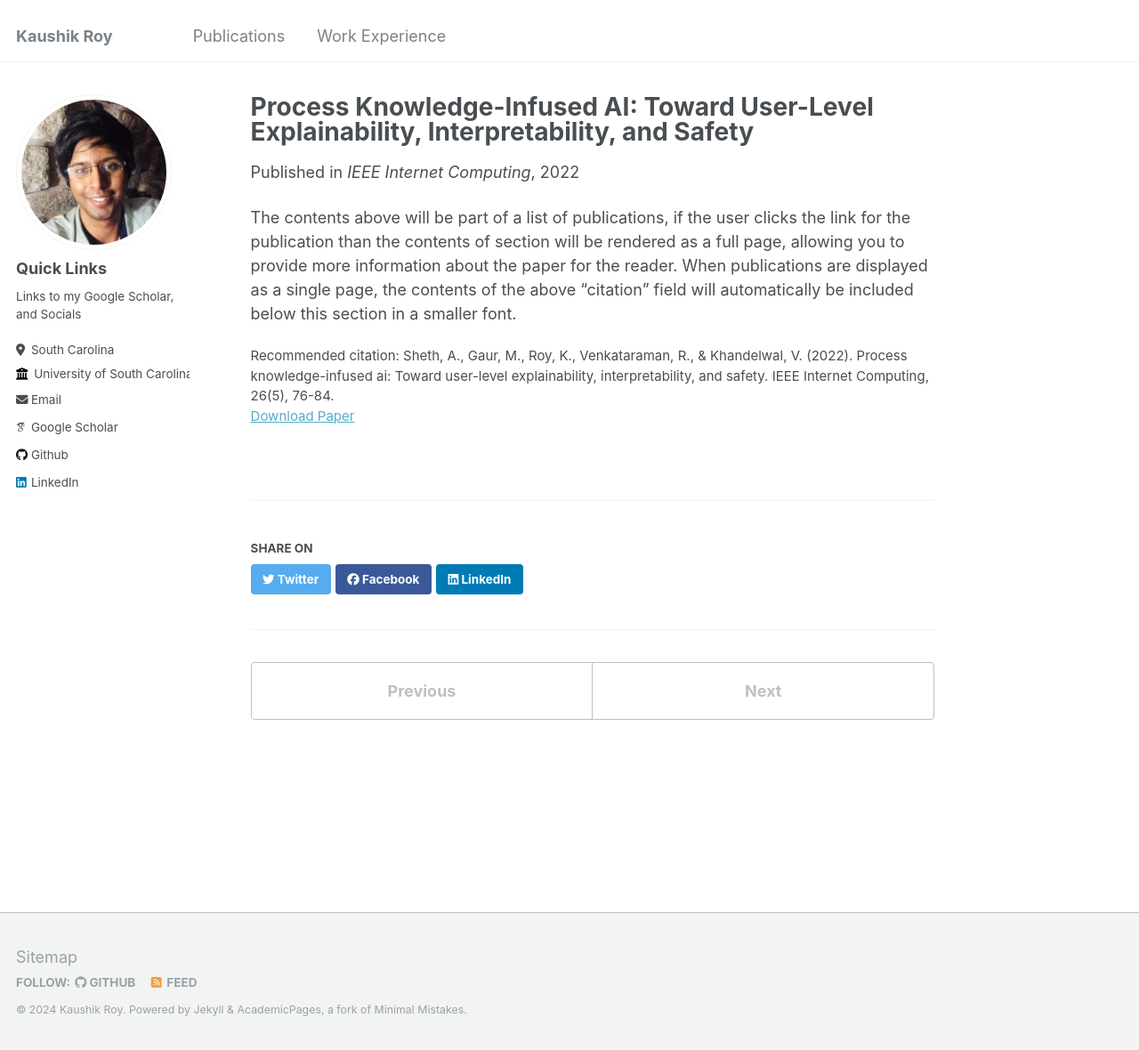
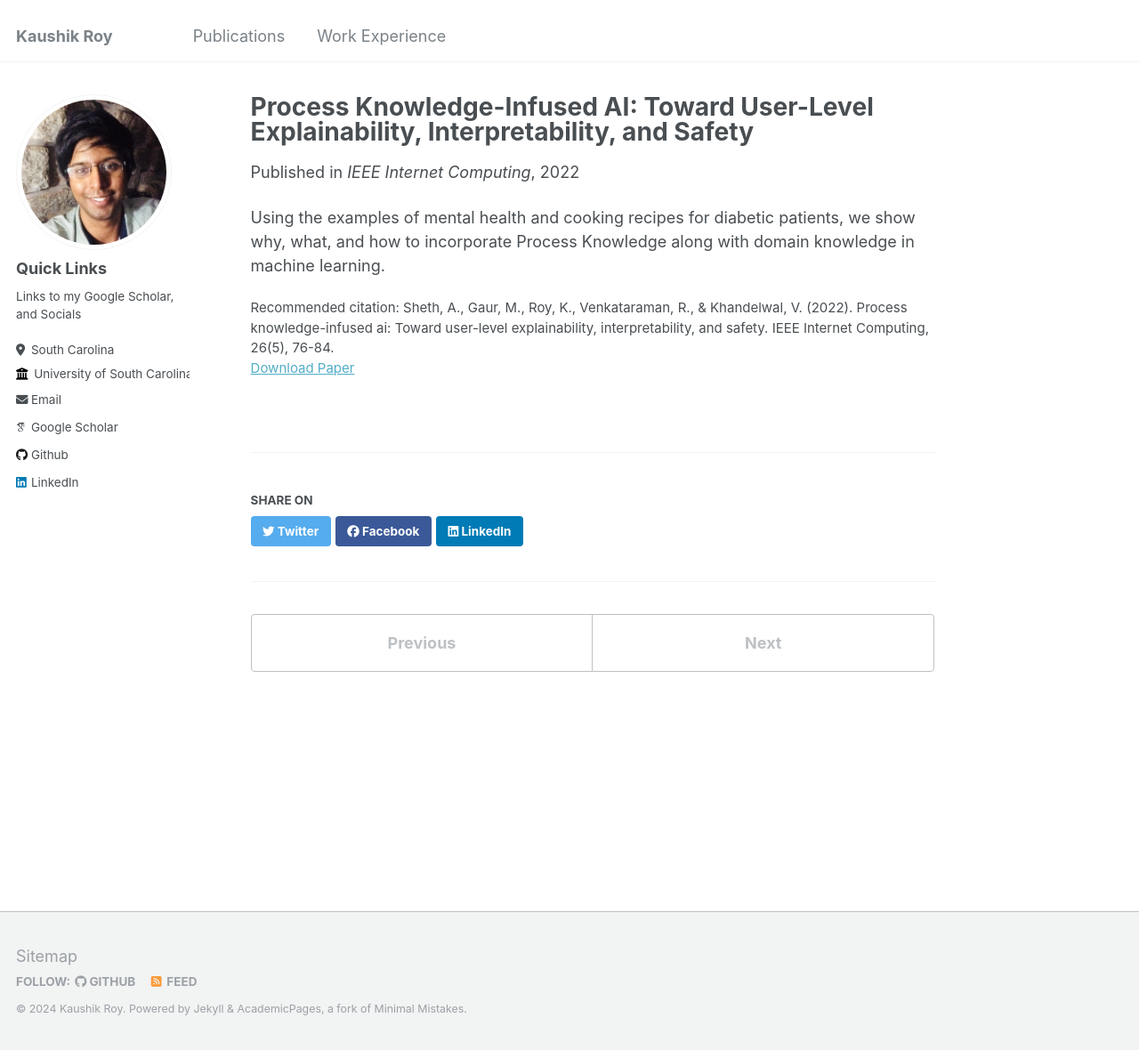
Before and after one commit to kauroy1994/home, a Jekyll site: the page built from _publications/2022-10-01-paper-title-number-2.md, in a window 1280 px wide and 1180 px high. Shown: the whole window at 89% size. Built offline with Jekyll 4.4.1, drawn with Linux system fonts in a browser that asks for light colours; some web fonts are replaced.

Commit message:
Update 2022-10-01-paper-title-number-2.md

```diff
--- a/_publications/2022-10-01-paper-title-number-2.md
+++ b/_publications/2022-10-01-paper-title-number-2.md
@@ -8,4 +8,4 @@ paperurl: 'https://ieeexplore.ieee.org/abstract/document/9889132'
 citation: 'Sheth, A., Gaur, M., Roy, K., Venkataraman, R., & Khandelwal, V. (2022). Process knowledge-infused ai: Toward user-level explainability, interpretability, and safety. IEEE Internet Computing, 26(5), 76-84.'
 ---
 
-The contents above will be part of a list of publications, if the user clicks the link for the publication than the contents of section will be rendered as a full page, allowing you to provide more information about the paper for the reader. When publications are displayed as a single page, the contents of the above "citation" field will automatically be included below this section in a smaller font.
+Using the examples of mental health and cooking recipes for diabetic patients, we show why, what, and how to incorporate Process Knowledge along with domain knowledge in machine learning.
```
